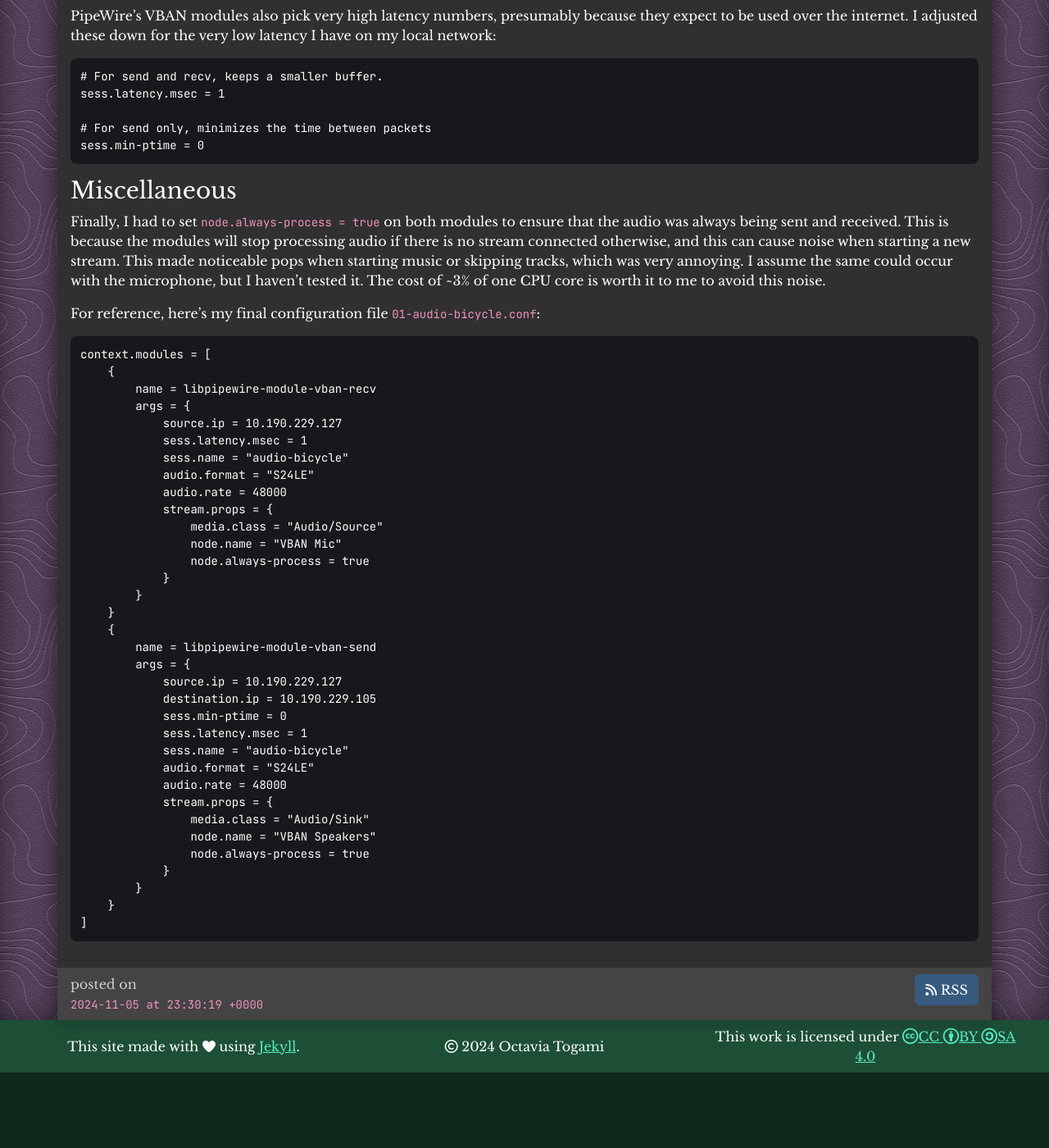
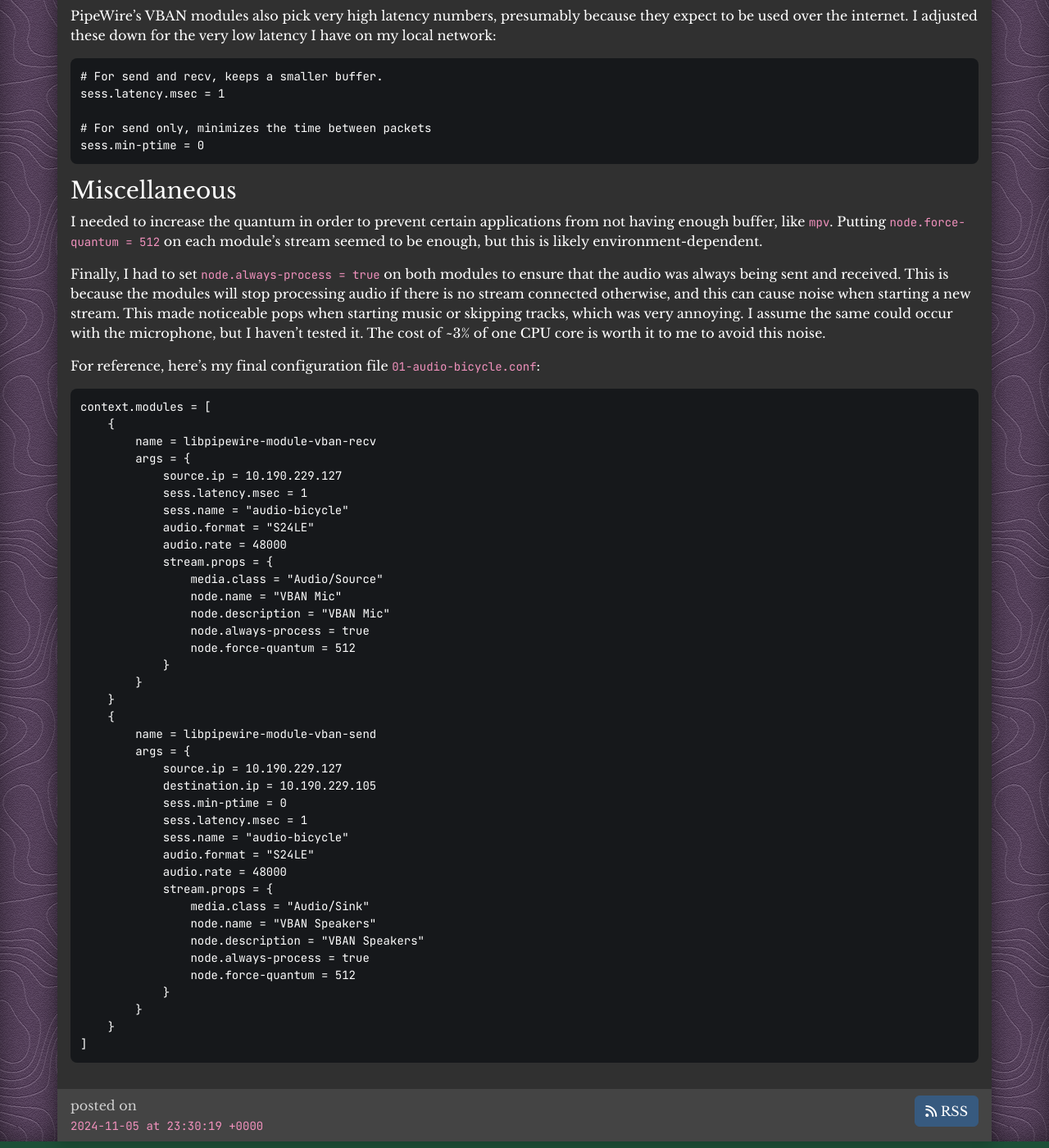
Before and after one commit to octylFractal/octylFractal.github.io, a Jekyll site: the page built from _posts/2024-11-05-pipewire-built-in-vban.markdown, in a window 1280 px wide and 1400 px high, scrolled down 696 px. Shown: the whole window at 82% size. Built offline with Jekyll 4.4.1, drawn with Linux system fonts in a browser that asks for light colours; nearby versions of some CDN libraries; library files that are not in the unit come from our copies; before the commit the page ends 2004 px from its top, so only the background shows below that.

Commit message:
Update PipeWire VBAN post with fixes

```diff
--- a/_posts/2024-11-05-pipewire-built-in-vban.markdown
+++ b/_posts/2024-11-05-pipewire-built-in-vban.markdown
@@ -41,6 +41,10 @@ sess.min-ptime = 0
 
 ### Miscellaneous
 
+I needed to increase the quantum in order to prevent certain applications from not having enough buffer, like `mpv`.
+Putting `node.force-quantum = 512` on each module's stream seemed to be enough, but this is likely
+environment-dependent.
+
 Finally, I had to set `node.always-process = true` on both modules to ensure that the audio was always being sent and
 received. This is because the modules will stop processing audio if there is no stream connected otherwise, and this
 can cause noise when starting a new stream. This made noticeable pops when starting music or skipping tracks, which
@@ -61,7 +65,9 @@ context.modules = [
             stream.props = {
                 media.class = "Audio/Source"
                 node.name = "VBAN Mic"
+                node.description = "VBAN Mic"
                 node.always-process = true
+                node.force-quantum = 512
             }
         }
     }
@@ -78,7 +84,9 @@ context.modules = [
             stream.props = {
                 media.class = "Audio/Sink"
                 node.name = "VBAN Speakers"
+                node.description = "VBAN Speakers"
                 node.always-process = true
+                node.force-quantum = 512
             }
         }
     }
```
